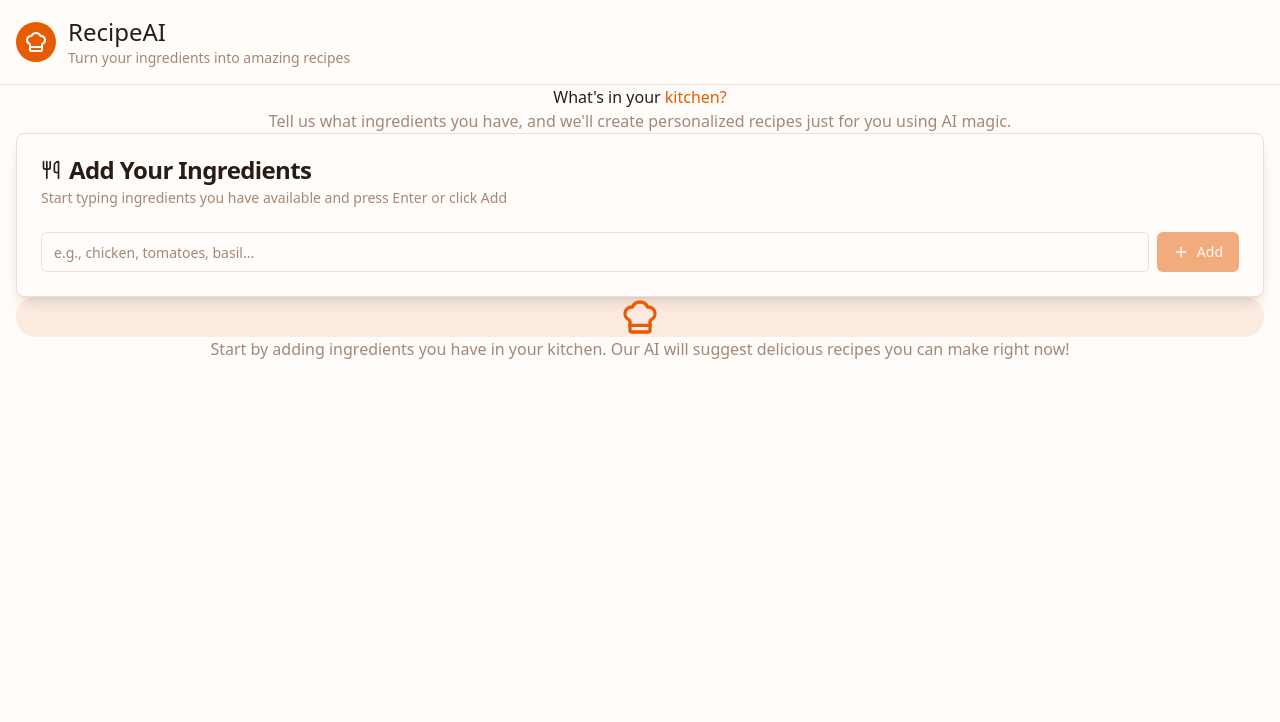
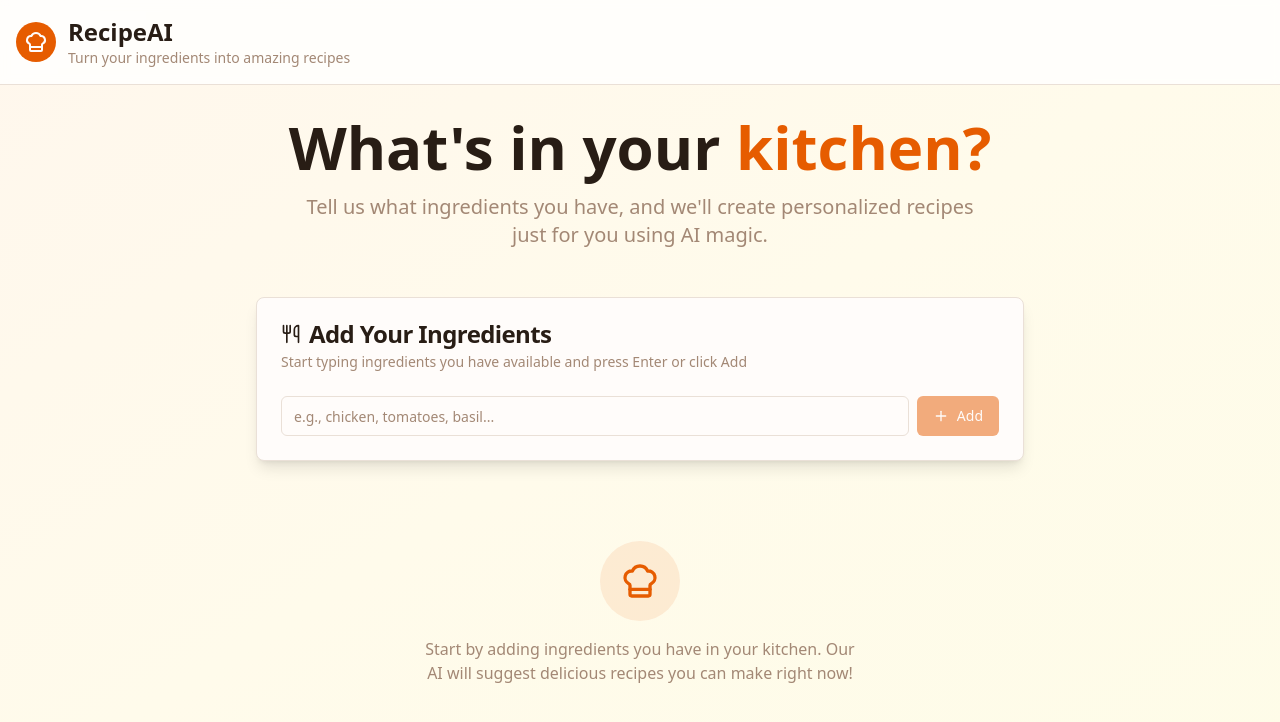
Before and after one commit to zanc2ary/recipe-maker, a React (Vite) app: page / in a window 1280 px wide. Shown: the top 722 px of the page. Built offline with nearby package versions, Linux system fonts and the light colour scheme.

Commit message:
Update Tailwind content paths for JavaScript files
cgen-03baaa55adde4cd2b90de3c65b4727e0

```diff
--- a/tailwind.config.js
+++ b/tailwind.config.js
@@ -1,6 +1,6 @@
 export default {
   darkMode: ["class"],
-  content: ["./client/**/*.{ts,tsx}"],
+  content: ["./client/**/*.{js,jsx}"],
   prefix: "",
   theme: {
     container: {
```
